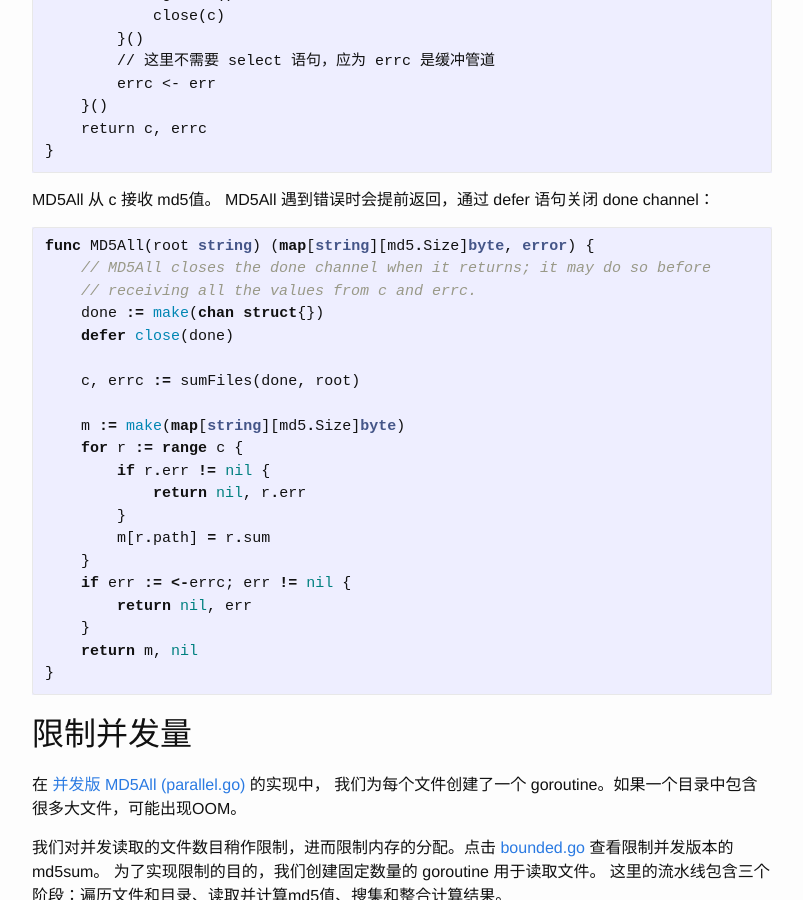
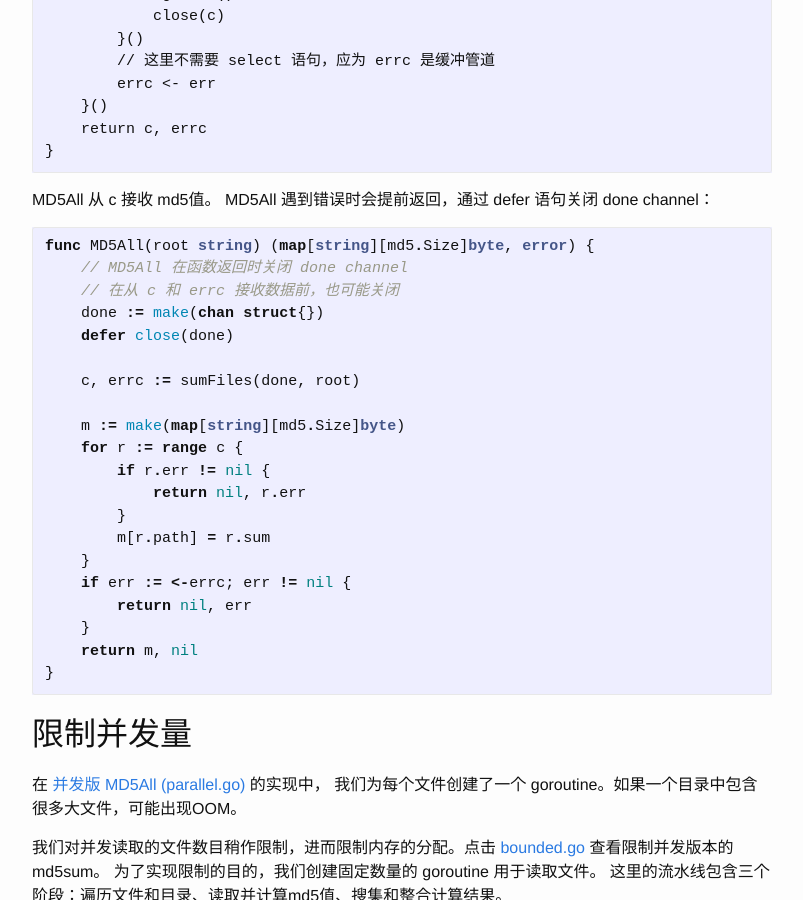
Before and after one commit to oscarzhao/oscarzhao.github.io, a Jekyll site: the page built from _posts/2016-08-20-go-pipelines-cancellation2.markdown, in a window 1280 px wide and 900 px high, scrolled down 3551 px. Shown: the whole window, without its empty margins (238-1041 px from the left). Built offline with Jekyll 4.4.1, drawn with Linux system fonts in a browser that asks for light colours.

Commit message:
fix links

````diff
--- a/_posts/2016-08-20-go-pipelines-cancellation2.markdown
+++ b/_posts/2016-08-20-go-pipelines-cancellation2.markdown
@@ -65,7 +65,7 @@ func main() {
 }
 ```
 
-本文中，函数 MD5All 是讨论的焦点。在 [serial.go]()的实现中，我们没有使用并发，而是逐个读取和计算 filepath.Walk 生成的目录和文件。代码如下：
+本文中，函数 MD5All 是讨论的焦点。在 [serial.go](http://oat5ddzns.bkt.clouddn.com/src/piplines/serial.go "serial.go")的实现中，我们没有使用并发，而是逐个读取和计算 filepath.Walk 生成的目录和文件。代码如下：
 
 ```
 // MD5All 读取 root 目录下的所有文件，返回一个map
@@ -170,8 +170,8 @@ MD5All 从 c 接收 md5值。 MD5All 遇到错误时会提前返回，通过 def
 
 ``` golang
 func MD5All(root string) (map[string][md5.Size]byte, error) {
-    // MD5All closes the done channel when it returns; it may do so before
-    // receiving all the values from c and errc.
+    // MD5All 在函数返回时关闭 done channel
+    // 在从 c 和 errc 接收数据前，也可能关闭
     done := make(chan struct{})
     defer close(done)
 
````
